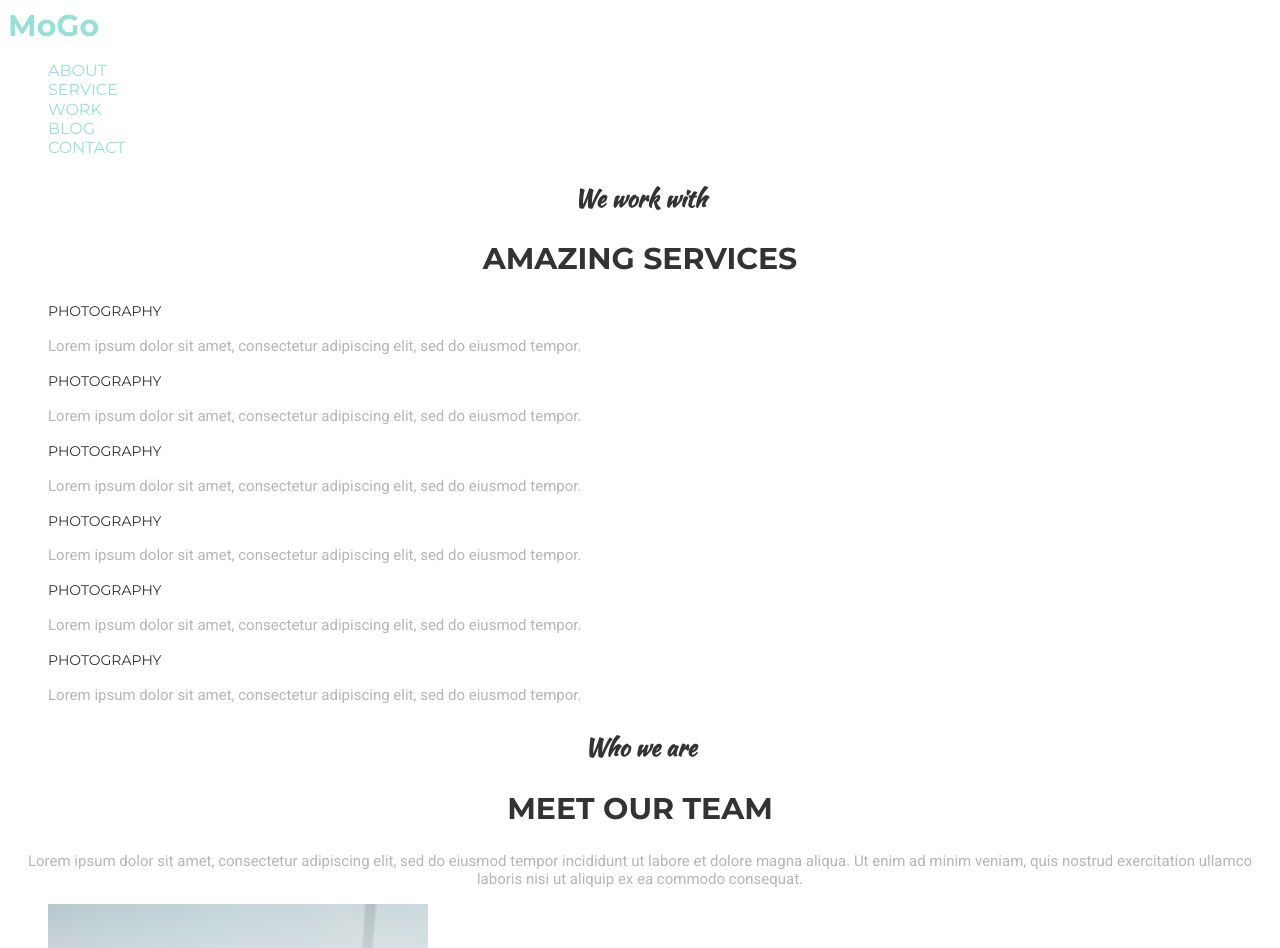
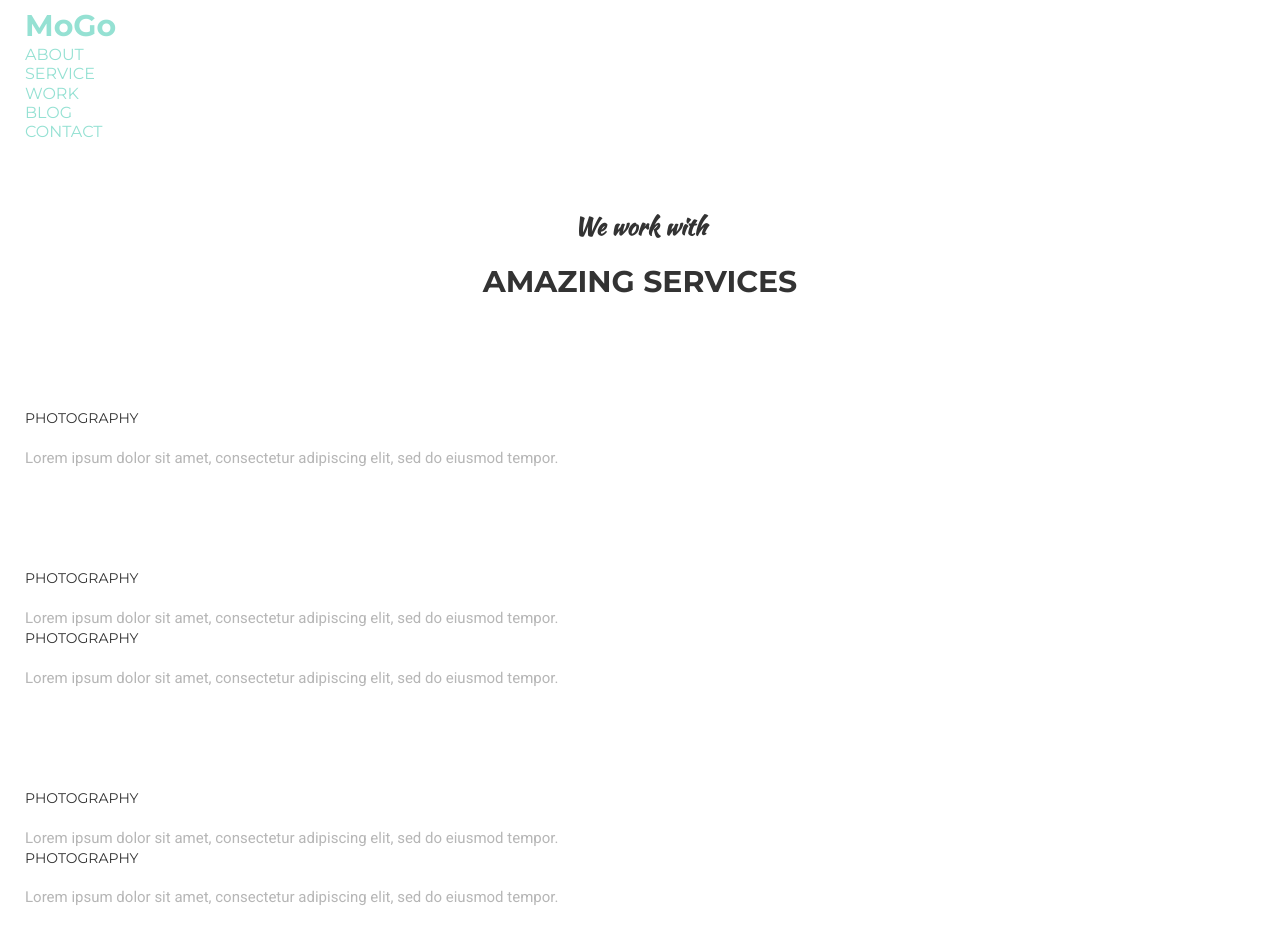
Before and after one commit to Maksym-Ryaboshapka/MoGo, a plain HTML site: page index.html in a window 1280 px wide. Shown: the top 948 px of the page. Drawn offline with Linux system fonts and the light colour scheme.

Commit message:
margins and paddings

```diff
--- a/index.html
+++ b/index.html
@@ -12,12 +12,17 @@
     <link
         href="https://fonts.googleapis.com/css2?family=Kaushan+Script&family=Montserrat:wght@400;700&family=Roboto:ital,wght@0,400;1,300&display=swap"
         rel="stylesheet">
+    <!-- нормалізація -->
+
+    <!-- скидання стилів -->
+    <link rel="stylesheet" href="./styles/reset.css">
     <!-- css -->
     <link rel="stylesheet" href="./styles/style.css">
 </head>
 
 <body>
     <header class="header">
+        <div class="container">
             <a href="./index.html" class="logo">MoGo</a>
             <nav class="header-navigation">
                 <ul class="header-list">
@@ -38,50 +43,55 @@
                     </li>
                 </ul>
             </nav>
+        </div>
     </header>
     <main>
         <section class="services">
-            <h3 class="subtitle">We work with</h3>
-            <h1 class="title">Amazing Services</h1>
+            <div class="container">
+                <h3 class="services-subtitle">We work with</h3>
+                <h1 class="services-title">Amazing Services</h1>
                 <ul class="services-list">
                     <li class="services-item">
                         <p class="services-paragraph">photography</p>
-                    <p class="services-description">Lorem ipsum dolor sit amet, consectetur adipiscing elit, sed do
+                        <p class="services-description-top">Lorem ipsum dolor sit amet, consectetur adipiscing elit, sed do
                             eiusmod tempor.</p>
                     </li>
                     <li class="services-item">
                         <p class="services-paragraph">photography</p>
-                    <p class="services-description">Lorem ipsum dolor sit amet, consectetur adipiscing elit, sed do
+                        <p class="services-description-bottom">Lorem ipsum dolor sit amet, consectetur adipiscing elit, sed do
                             eiusmod tempor.</p>
                     </li>
                     <li class="services-item">
                         <p class="services-paragraph">photography</p>
-                    <p class="services-description">Lorem ipsum dolor sit amet, consectetur adipiscing elit, sed do
+                        <p class="services-description-top">Lorem ipsum dolor sit amet, consectetur adipiscing elit, sed do
                             eiusmod tempor.</p>
                     </li>
                     <li class="services-item">
                         <p class="services-paragraph">photography</p>
-                    <p class="services-description">Lorem ipsum dolor sit amet, consectetur adipiscing elit, sed do
+                        <p class="services-description-bottom">Lorem ipsum dolor sit amet, consectetur adipiscing elit, sed do
                             eiusmod tempor.</p>
                     </li>
                     <li class="services-item">
                         <p class="services-paragraph">photography</p>
-                    <p class="services-description">Lorem ipsum dolor sit amet, consectetur adipiscing elit, sed do
+                        <p class="services-description-top">Lorem ipsum dolor sit amet, consectetur adipiscing elit, sed do
                             eiusmod tempor.</p>
                     </li>
                     <li class="services-item">
                         <p class="services-paragraph">photography</p>
-                    <p class="services-description">Lorem ipsum dolor sit amet, consectetur adipiscing elit, sed do
+                        <p class="services-description-bottom">Lorem ipsum dolor sit amet, consectetur adipiscing elit, sed do
                             eiusmod tempor.</p>
                     </li>
                 </ul>
+            </div>
         </section>
         <section class="team">
-            <h3 class="subtitle">Who we are</h3>
-            <h2 class="title">Meet our team</h2>
+            <div class="container">
+                <h3 class="team-subtitle">Who we are</h3>
+                <h2 class="team-title">Meet our team</h2>
                 <p class="team-paragraph">Lorem ipsum dolor sit amet, consectetur adipiscing elit, sed do eiusmod tempor
                     incididunt ut labore et dolore magna
-                aliqua. Ut enim ad minim veniam, quis nostrud exercitation ullamco laboris nisi ut aliquip ex ea commodo
+                    aliqua. Ut enim ad minim veniam, quis nostrud exercitation ullamco laboris nisi ut aliquip ex ea
+                    commodo
                     consequat.</p>
                 <ul class="team-list">
                     <li>
@@ -99,14 +109,20 @@
                         <p class="team-description1">Michael Fertig</p>
                         <p class="team-description2">Developer</p>
                     </li>
+                </ul>
                 <hr class="team-hr">
+            </div>
         </section>
         <footer class="footer">
-            <p class="footer-description">&#169; 2016 MoGo free PSD template by <span class="footer-span">Laaqiq</span></p>
+            <div class="container">
+                <p class="footer-description">&#169; 2016 MoGo free PSD template by
+                    <a href="./index.html" class="footer-link">Laaqiq</a>
+                </p>
                 <form class="footer-form">
                     <input type="text" class="footer-input" placeholder="Your Email...">
                     <button class="footer-btn" type="submit">Subscribe</button>
                 </form>
+            </div>
         </footer>
     </main>
 </body>
--- /dev/null
+++ b/styles/reset.css
@@ -0,0 +1,35 @@
+h1,
+h2,
+h3,
+h4,
+h5,
+h6,
+p {
+    margin: 0;
+}
+
+a {
+    text-decoration: none;
+    margin: 0;
+}
+
+ul {
+    list-style: none;
+    margin: 0;
+    padding: 0;
+}
+
+img {
+    display: block;
+}
+
+button {
+    padding: 0;
+    border: none;
+    margin: 0;
+}
+
+input {
+    padding: 0;
+    margin: 0;
+}
--- a/styles/style.css
+++ b/styles/style.css
@@ -1,58 +1,68 @@
 * {
     font-family: 'Montserrat';
+}
+
+/* header,
+section,
+footer {
+    outline: solid green;
+} */
+
+.container {
+    /* outline: solid red; */
+
+    width: 1230px;
+    padding-left: 15px;
+    padding-right: 15px;
+    margin-left: auto;
+    margin-right: auto;
 }
 
 .logo {
     color: #95E1D3;
     font-weight: 700;
-    text-decoration: none;
     font-size: 30px;
     line-height: 1.23;
-}
-
-.header-list {
-    list-style: none;
 }
 
 .header-link {
     color: #95E1D3;
     font-weight: 14px;
     line-height: 1.21;
-    text-decoration: none;
 }
 
 .header-link:hover {
     color: #F38181;
     font-weight: 14px;
     line-height: 1.21;
-    text-decoration: none;
 }
 
 .header-link:focus {
     color: #F38181;
     font-weight: 14px;
     line-height: 1.21;
-    text-decoration: none;
 }
 
-.subtitle {
+.services {
+    padding-top: 68px;
+}
+
+.services-subtitle {
     color: #333333;
     font-family: 'Kaushan Script';
     font-size: 24px;
     line-height: 1.45;
     text-align: center;
+    margin-bottom: 20px;
 }
 
-.title {
+.services-title {
     color: #333333;
     text-transform: uppercase;
     font-size: 30px;
     line-height: 1.23;
-    text-align: center
-}
-
-.services-list {
-    list-style: none;
+    text-align: center;
+    margin-bottom: 109px;
 }
 
 .services-paragraph {
@@ -60,14 +70,46 @@
     color: #333333;
     font-size: 14px;
     line-height: 1.28;
+    margin-bottom: 20px;
 }
 
-.services-description {
+.services-description-top {
+    color: #B6B6B6;
+    font-size: 15px;
+    line-height: 1.46;
+    font-family: 'Roboto';
+    margin-bottom: 100px;
+}
+
+.services-description-bottom {
     color: #B6B6B6;
     font-size: 15px;
     line-height: 1.46;
     font-family: 'Roboto';
 }
+
+.team {
+    padding-top: 100px;
+}
+
+.team-subtitle {
+    color: #333333;
+    font-family: 'Kaushan Script';
+    font-size: 24px;
+    line-height: 1.45;
+    text-align: center;
+    margin-bottom: 17px;
+}
+
+.team-title {
+    color: #333333;
+    text-transform: uppercase;
+    font-size: 30px;
+    line-height: 1.23;
+    text-align: center;
+    margin-bottom: 85px;
+}
+
 
 .team-paragraph {
     color: #B6B6B6;
@@ -75,21 +117,22 @@
     line-height: 1.2;
     font-family: 'Roboto';
     text-align: center;
+    max-width: 1104px;
+    margin-bottom: 17px;
 }
 
-.team-list {
-    list-style: none;
-}
 
 .team-img {
     width: 380px;
     height: 470px;
+    margin-bottom: 30px;
 }
 
 .team-description1 {
     color: #333333;
     line-height: 1.21;
     text-transform: uppercase;
+    margin-bottom: 11px;
 }
 
 .team-description2 {
@@ -105,16 +148,26 @@
     color: #B6B6B6;
 }
 
+.footer {
+    padding-top: 22px;
+    padding-bottom: 20px;
+}
+
 .footer-description {
     color: #333333;
     font-size: 14px;
     line-height: 1.21;
 }
 
-.footer-span {
+.footer-link {
     color: #F38181;
     font-size: 14px;
     line-height: 1.21;
+}
+
+.footer-input {
+    padding: 12px 145px 11px 10px;
+    border: 1px solid #B6B6B6;
 }
 
 .footer-input::placeholder {
@@ -131,4 +184,5 @@
     font-size: 14px;
     line-height: 1.21;
     background-color: #95E1D3;
+    padding: 11px 38px 12px;
 }
```
Lines whose indentation alone changed are shown as unchanged.
